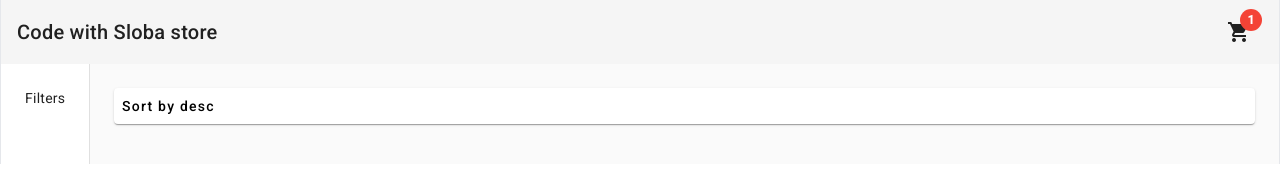
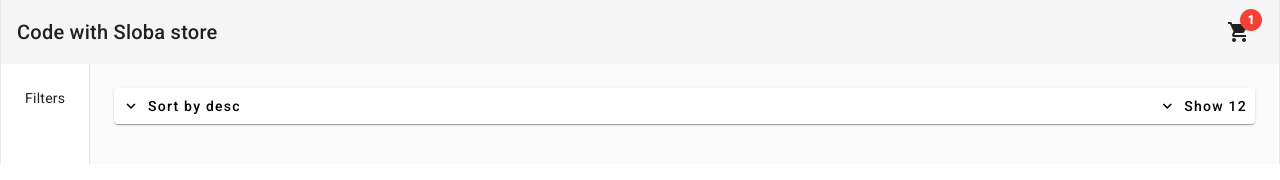
Before and after one commit to LeaBani/store-angular, an Angular app: page /home in a window 1280 px wide. Shown: the top 180 px of the page. Built offline with nearby package versions, Linux system fonts and the light colour scheme.

Commit message:
add variables for sort and count

```diff
--- a/src/app/pages/home/components/products-header/products-header.component.html
+++ b/src/app/pages/home/components/products-header/products-header.component.html
@@ -3,11 +3,25 @@
         <div>
             <button mat-button [matMenuTriggerFor]="sortByMenu">
                 Sort by {{sort}}
+                <mat-icon>expand_more</mat-icon>
             </button>
             <mat-menu #sortByMenu="matMenu">
-                <button mat-menu-item>desc</button>
-                <button mat-menu-item>asc</button>
+                <button (click)="onSortUpdated('desc')" mat-menu-item>desc</button>
+                <button (click)="onSortUpdated('asc')"mat-menu-item>asc</button>
             </mat-menu>
+        </div>
+        <div class="flex items-center">
+            <div>
+                <button mat-button [matMenuTriggerFor]="menu">
+                    Show {{ itemsShowCount }}
+                    <mat-icon>expand_more</mat-icon>
+                </button>
+                <mat-menu #menu="matMenu">
+                    <button (click)="onItemsUpdated(12)" mat-menu-item>12</button>
+                    <button (click)="onItemsUpdated(24)" mat-menu-item>24</button>
+                    <button (click)="onItemsUpdated(36)" mat-menu-item>36</button>
+                </mat-menu>
+            </div>
         </div>
     </div>
 
--- a/src/app/pages/home/components/products-header/products-header.component.ts
+++ b/src/app/pages/home/components/products-header/products-header.component.ts
@@ -6,7 +6,8 @@
 
 })
 export class ProductsHeaderComponent implements OnInit {
-  sort= 'desc'; // j'intiliase l'état de mon bouton
+  sort= 'desc'; // j'initialise l'état de mon bouton de tri
+  itemsShowCount=12;
 
   constructor() { }
 
@@ -14,8 +15,15 @@
 
   }
 
-  onSortUpdated(): void {
-
+  /**
+   * au click , on attribue la nouvelle valeur asc ou desc
+   * @param newSort
+   */
+  onSortUpdated(newSort: string): void {
+    this.sort = newSort;
   }
 
+  onItemsUpdated(count: number): void {
+    this.itemsShowCount = count;
+  }
 }
```
